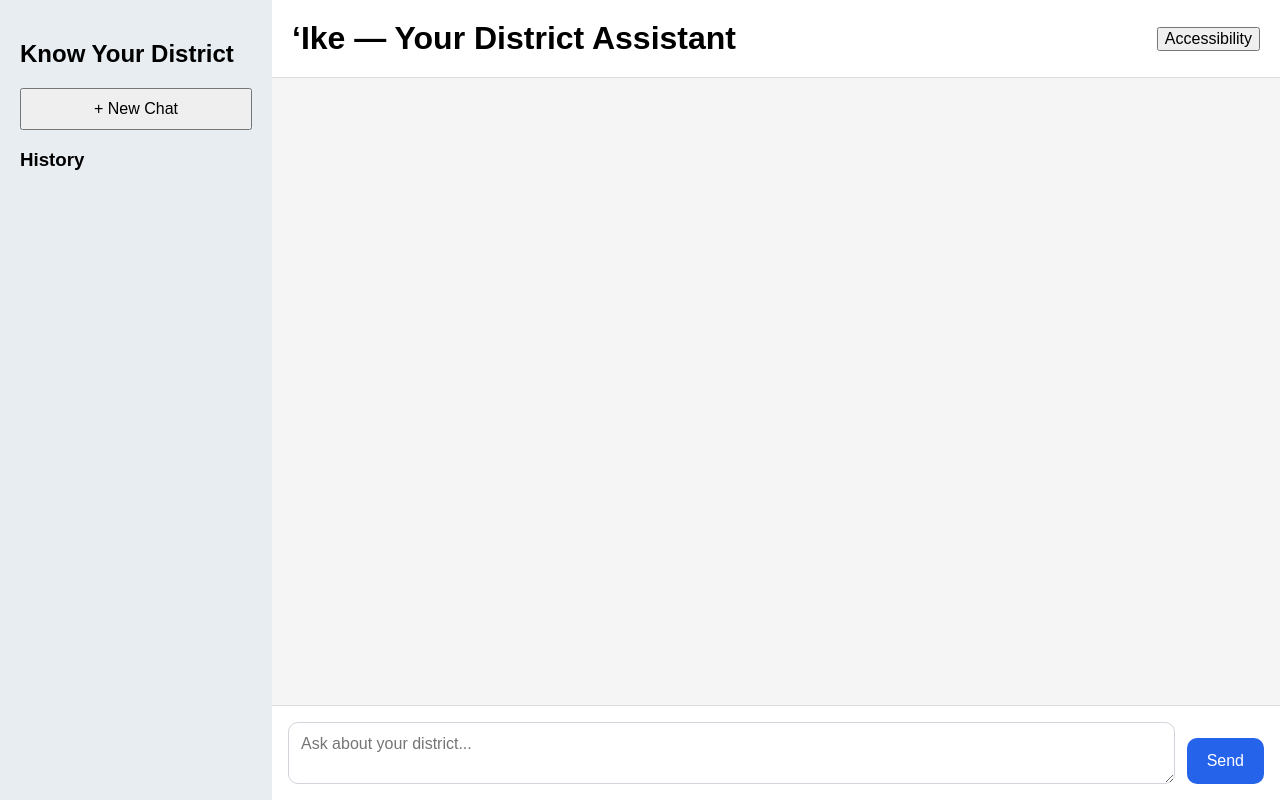
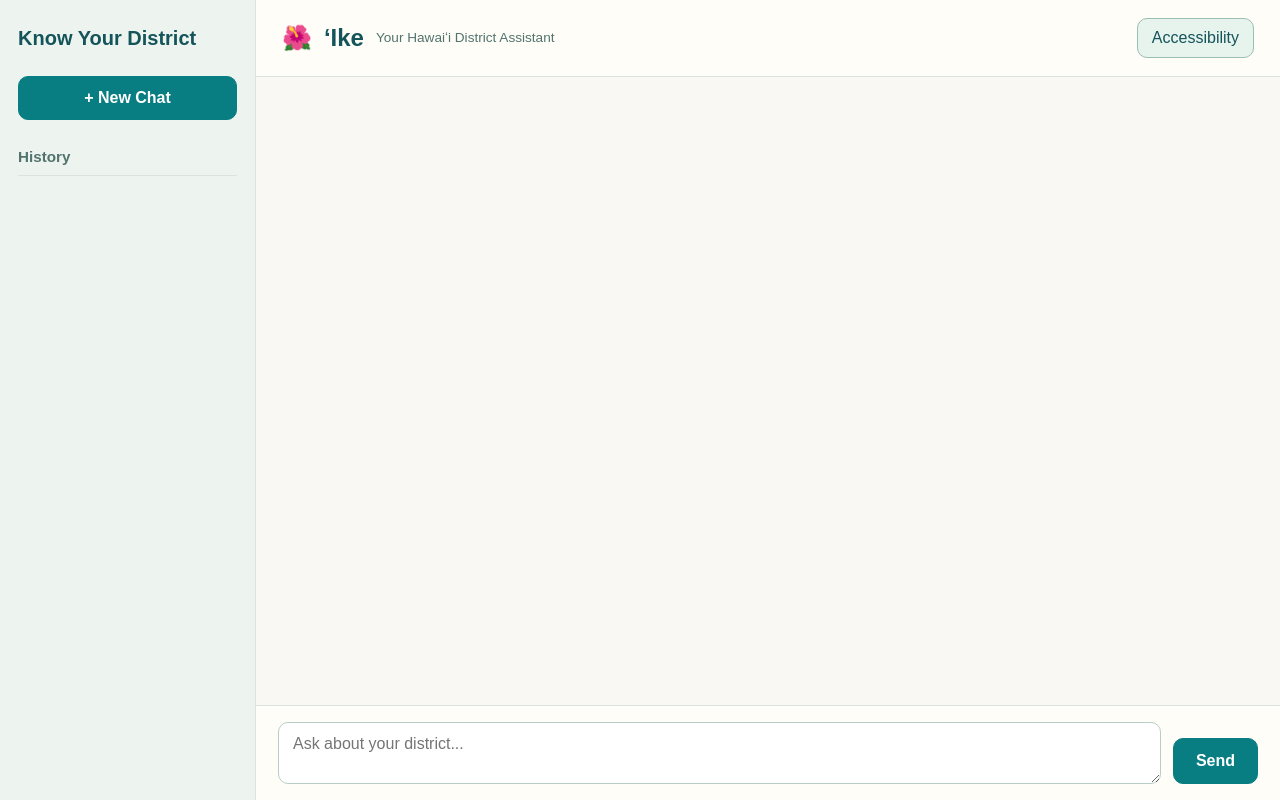
Before and after one commit to HAIC-2026/HPU, a Django app: page / in a window 1280 px wide. Run offline with Django 5.2, Linux system fonts and the light colour scheme; some libraries are stand-ins or nearby versions.

Commit message:
new interface design

```diff
--- a/frontend/static/frontend/css/styles.css
+++ b/frontend/static/frontend/css/styles.css
@@ -1,66 +1,129 @@
-/* Theme colors (changed by colorblind mode)*/
+
+/* =========================================
+   KNOW YOUR DISTRICT — ʻIKE
+   Clean Hawaiian-Inspired Theme
+   ========================================= */
+
+/* Theme */
 :root {
-    --primary: #2563eb;
+    --primary: #087e83;
     --primary-text: #ffffff;
-    --assistant-border: #d1d5db;
+    --assistant-border: #d8e4dd;
+
+    --page-bg: #faf8f2;
+    --sidebar-bg: #edf4ef;
+    --panel-bg: #fffdf8;
+
+    --text: #233b3b;
+    --muted: #52736e;
+    --border: #d8e4dd;
 }
 
-/* Colorblind mode: colorblind safe blue and darker border */
-html[data-colorblind="true"] {
-    --primary: #0072b2;
-    --assistant-border: #333333;
+/* Accessibility: text size */
+html {
+    font-size: 16px;
 }
 
-/* Text size options (everything scales from the root size) */
-html { font-size: 16px; }
-html[data-font-size="small"] { font-size: 12px; }
-html[data-font-size="medium"] { font-size: 16px; }
-html[data-font-size="large"] { font-size: 20px; }
+html[data-font-size="small"] {
+    font-size: 14px;
+}
 
-/* General */
+html[data-font-size="medium"] {
+    font-size: 16px;
+}
+
+html[data-font-size="large"] {
+    font-size: 20px;
+}
+
+/* Base styles */
 * {
     box-sizing: border-box;
 }
 
 body {
     margin: 0;
-    font-family: Arial, sans-serif;
+    font-family: Arial, Helvetica, sans-serif;
     font-size: 1rem;
-    background-color: #f5f5f5;
+    color: var(--text);
+    background-color: var(--page-bg);
 }
 
-button,select {
-    font-family: inherit;
-    font-size: 1rem;
+button,
+textarea,
+select {
+    font: inherit;
+}
+
+button {
+    cursor: pointer;
 }
 
 :focus-visible {
     outline: 3px solid var(--primary);
-    outline-offset: 2px;
+    outline-offset: 3px;
 }
 
-/* Main layout */
+/* =========================================
+   LAYOUT
+   ========================================= */
+
 .container {
     display: flex;
     height: 100vh;
+    height: 100dvh;
     overflow: hidden;
 }
 
 /* Sidebar */
 .sidebar {
-    width: 17rem;
+    width: 16rem;
     flex-shrink: 0;
-    background-color: #e8edf2;
-    padding: 20px;
+    padding: 24px 18px;
     overflow-y: auto;
+
+    background: var(--sidebar-bg);
+    border-right: 1px solid var(--border);
 }
 
-.sidebar button,
-.sidebar select {
+.sidebar h2 {
+    margin: 0 0 24px;
+    font-size: 1.25rem;
+    line-height: 1.4;
+    color: #14545a;
+}
+
+.sidebar h3 {
+    margin: 28px 0 14px;
+    padding-bottom: 10px;
+
+    font-size: 0.95rem;
+    color: var(--muted);
+    border-bottom: 1px solid var(--border);
+}
+
+#history {
+    font-size: 0.9rem;
+}
+
+/* New Chat button */
+#new-chat-button {
     display: block;
     width: 100%;
-    padding: 10px;
-    margin-bottom: 15px;
+    padding: 12px 16px;
+
+    background: var(--primary);
+    color: var(--primary-text);
+
+    border: 1px solid var(--primary);
+    border-radius: 10px;
+    font-weight: 600;
+
+    transition: background-color 0.2s;
+}
+
+#new-chat-button:hover {
+    background: #06686c;
 }
 
 /* Main content */
@@ -68,41 +131,79 @@ button,select {
     flex: 1;
     min-width: 0;
     min-height: 0;
+
     display: flex;
     flex-direction: column;
 }
 
-/* Header */
+/* =========================================
+   HEADER
+   ========================================= */
+
 header {
     display: flex;
+    align-items: center;
     justify-content: space-between;
-    align-items: center;
-    padding: 20px;
-    background-color: white;
-    border-bottom: 1px solid #ddd;
+    gap: 16px;
+
+    padding: 18px 26px;
+    background: var(--panel-bg);
+    border-bottom: 1px solid var(--border);
 }
 
-header h1 {
+/* ʻIke title */
+header h1,
+.site-title {
     margin: 0;
+    color: #14545a;
+    font-size: 1.5rem;
+    line-height: 1.3;
 }
 
-/* Chat area */
+/* Supports the title markup we added */
+.site-title {
+    display: flex;
+    align-items: center;
+    flex-wrap: wrap;
+    gap: 8px 12px;
+}
+
+.title-flower {
+    font-size: 1.5rem;
+}
+
+.title-subtitle {
+    font-size: 0.85rem;
+    font-weight: 400;
+    color: var(--muted);
+}
+
+/* =========================================
+   CHAT AREA
+   ========================================= */
+
 .chat-area {
     flex: 1;
     min-height: 0;
+
     display: flex;
     flex-direction: column;
     gap: 16px;
-    padding: 24px;
+
+    padding: 28px;
     overflow-y: auto;
+
+    /* No large background photograph */
+    background: var(--page-bg);
 }
 
-/* Message bubbles */
+/* Chat bubbles */
 .chat-area .chat-message {
     display: block;
     width: fit-content;
     max-width: min(80%, 750px);
     padding: 14px 18px;
+
     border-radius: 16px;
     line-height: 1.6;
     overflow-wrap: anywhere;
@@ -113,26 +214,36 @@ header h1 {
 /* User messages */
 .chat-area .chat-message.user {
     align-self: flex-end;
-    background-color: var(--primary);
+
+    background: var(--primary);
     color: var(--primary-text);
+    border-radius: 16px 16px 4px 16px;
+
+    white-space: pre-wrap;
 }
 
-/* AI messages */
+/* ʻIke messages */
 .chat-area .chat-message.assistant {
     align-self: flex-start;
-    background-color: white;
-    color: #1f2937;
+
+    background: #ffffff;
+    color: var(--text);
     border: 1px solid var(--assistant-border);
+    border-radius: 16px 16px 16px 4px;
 }
 
-/* Input area */
+/* =========================================
+   MESSAGE INPUT
+   ========================================= */
+
 .prompt-area {
     display: flex;
     align-items: flex-end;
     gap: 12px;
-    padding: 16px;
-    background-color: white;
-    border-top: 1px solid #ddd;
+
+    padding: 16px 22px;
+    background: var(--panel-bg);
+    border-top: 1px solid var(--border);
 }
 
 .prompt-area textarea {
@@ -140,25 +251,36 @@ header h1 {
     min-width: 0;
     min-height: 48px;
     max-height: 140px;
-    padding: 12px;
-    border: 1px solid #d1d5db;
+
+    padding: 12px 14px;
+    background: #ffffff;
+    color: var(--text);
+
+    border: 1px solid #b8cec5;
     border-radius: 10px;
-    font: inherit;
+
     resize: vertical;
 }
 
-/* Buttons */
-button {
-    cursor: pointer;
+.prompt-area textarea:focus {
+    outline: 2px solid var(--primary);
+    outline-offset: 2px;
 }
 
+/* Send button */
 #send-button {
-    padding: 14px 20px;
-    border: none;
+    padding: 13px 22px;
+
+    background: var(--primary);
+    color: var(--primary-text);
+
+    border: 1px solid var(--primary);
     border-radius: 10px;
-    background-color: var(--primary);
-    color: var(--primary-text);
-    font-size: 1rem;
+    font-weight: 600;
+}
+
+#send-button:hover {
+    background: #06686c;
 }
 
 #send-button:disabled {
@@ -223,14 +327,38 @@ button {
 
 .chat-message.assistant th,
 .chat-message.assistant td {
-    border: 1px solid #d1d5db;
+    border: 1px solid var(--border);
     padding: 8px 12px;
     text-align: left;
 }
 
-/* Accessibility menu */
+.chat-message.assistant a {
+    color: #005a9c;
+    text-decoration: underline;
+}
+
+/* =========================================
+   ACCESSIBILITY MENU
+   ========================================= */
+
 .accessibility-menu {
     position: relative;
+    flex-shrink: 0;
+}
+
+#accessibility-button {
+    padding: 10px 14px;
+
+    background: #e7f3ed;
+    color: #14545a;
+
+    border: 1px solid #9abfb3;
+    border-radius: 10px;
+}
+
+#accessibility-button:hover,
+#accessibility-button[aria-expanded="true"] {
+    background: #d4e9df;
 }
 
 .accessibility-panel {
--- a/frontend/templates/frontend/index.html
+++ b/frontend/templates/frontend/index.html
@@ -30,7 +30,11 @@
         <main class="main-content">
 
             <header>
-                <h1>ʻIke — Your District Assistant</h1>
+                <h1 class="site-title">
+    <span class="title-flower" aria-hidden="true">🌺</span>
+    ʻIke
+    <span class="title-subtitle">Your Hawaiʻi District Assistant</span>
+</h1>
 
                 <div class="accessibility-menu">
                     <button
```
Also changed, not shown: other parts of frontend/static/frontend/css/styles.css (+98 -63 lines), frontend/static/frontend/images/napali-coast.png (added).
